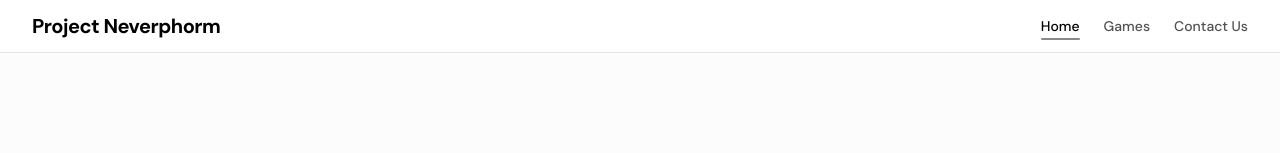
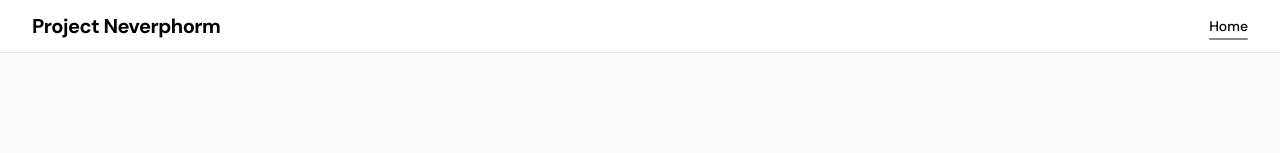
Before and after one commit to Minxci/neverphorm-site, a React (Vite) app in the folder apps/web/: page / in a window 1280 px wide. Shown: the top 153 px of the page. Built offline with nearby package versions, Linux system fonts and the light colour scheme; the HTML template or start-up script is replaced by a standard one.

Commit message:
man.. its really stripped down

```diff
--- a/apps/web/src/components/Header.jsx
+++ b/apps/web/src/components/Header.jsx
@@ -25,8 +25,6 @@ const Header = () => {
 
   const navLinks = [
     { name: 'Home', path: '/' },
-    { name: 'Games', path: '/games'},
-    { name: 'Contact Us', path: '/contact' }
   ];
 
   const isActive = (path) => {
```
